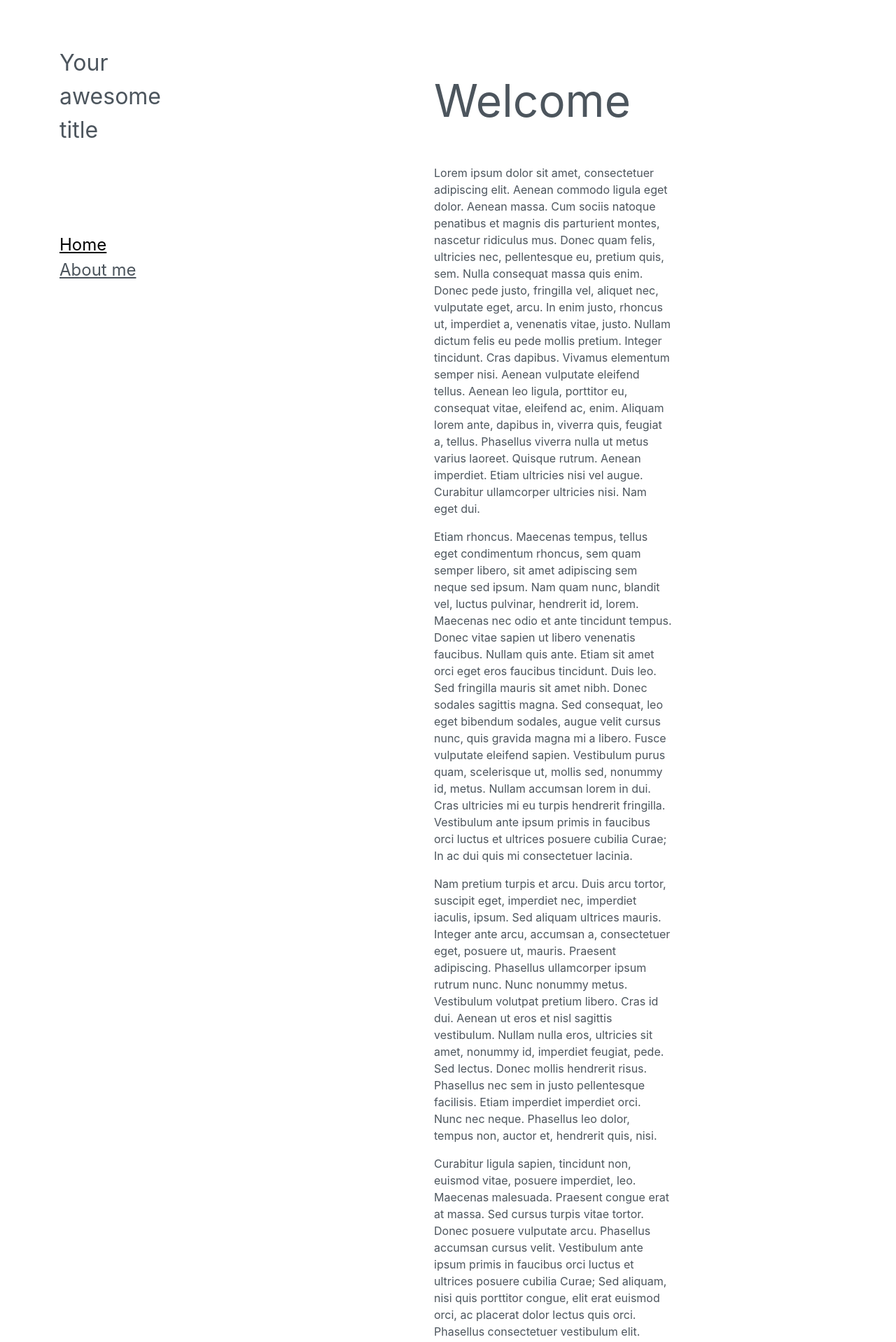
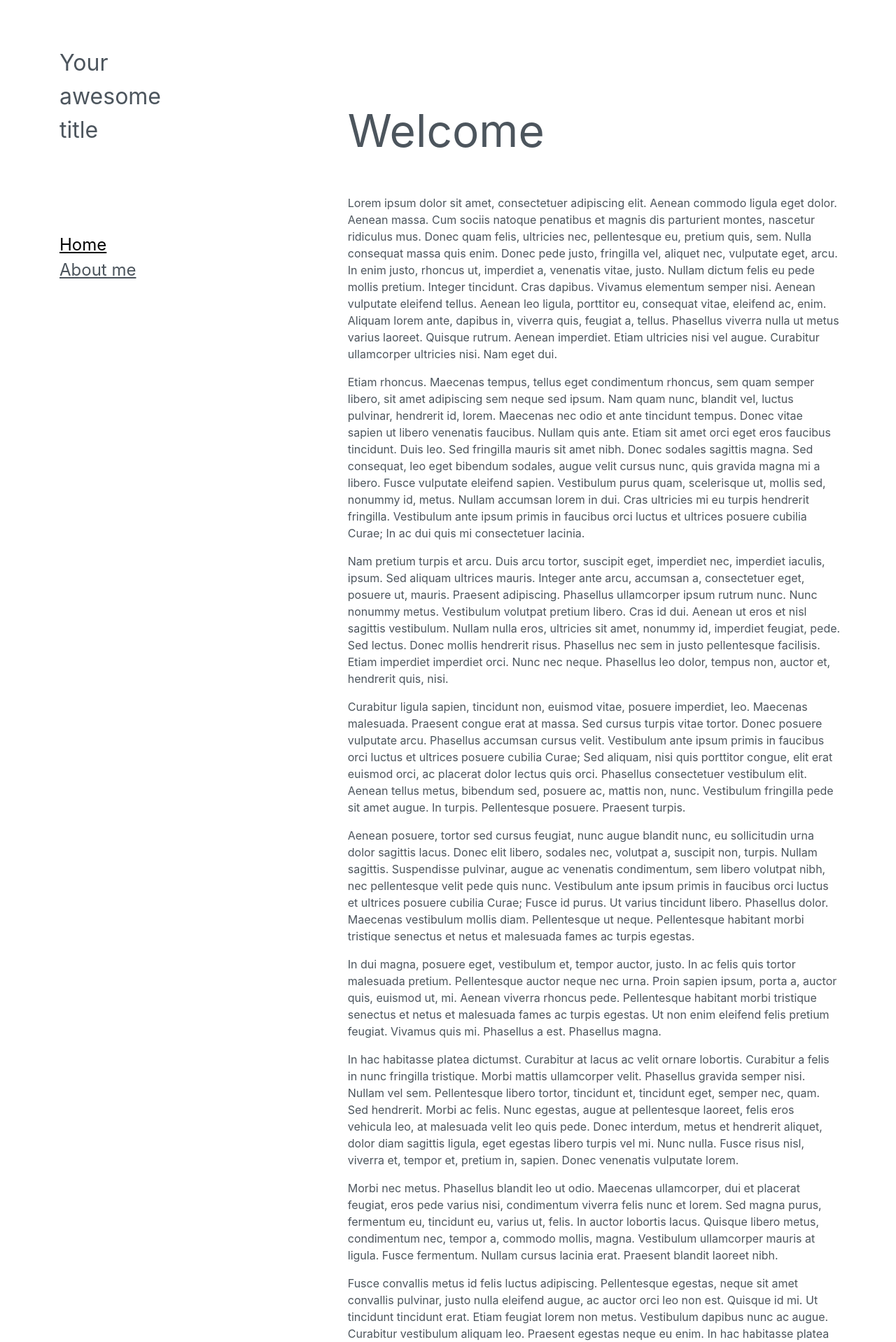
Before and after one commit to superpuffin/site, a Jekyll site: the page built from index.md, in a window 1280 px wide. Shown: the top 1918 px of the page at 70% size. Built offline with Jekyll 4.4.1, drawn with Linux system fonts in a browser that asks for light colours; nearby versions of some CDN libraries; some of the changed text lies outside the part shown.

Commit message:
Finish desktop media queries

```diff
--- /dev/null
+++ b/_sass/includes/_desktop.scss
@@ -0,0 +1,71 @@
+@include mediaLg {
+    .sidebar_bg {
+        width: $sidebar_width_l;
+        height: 100vh;
+
+    }
+
+    .sidebar {
+        padding:25px 25px 25px 65px;
+    }
+
+    .bg .container {
+        display: flex;
+        padding-right: calc(#{$sidebar_width_xl}/2);
+        justify-content: center;
+        width: calc(100vw - #{$sidebar_width_l});
+        height: 100vh;
+
+        .content {
+            margin: 6rem 0;
+        }
+    }
+}
+
+@include mediaXl {
+    .sidebar-bg {
+        height: 100vh;
+    }
+
+    .sidebar {
+        padding:45px 45px 45px 85px;
+    }
+
+    .bg {
+        margin-left: $sidebar_width_xl;
+
+        .container {
+            display: flex;
+            justify-content: center;
+            height: 100vh;
+
+            .content {
+                max-width: 55vw;
+            }
+        }
+    }
+}
+
+@include media2k {
+    .sidebar-bg {
+        height: 100vh;
+    }
+
+    .sidebar {
+        padding:55px 55px 55px 100px;
+    }
+
+    .bg {
+        margin-left: $sidebar_width_xl;
+
+        .container {
+            display: flex;
+            justify-content: center;
+            height: 100vh;
+
+            .content {
+                max-width: 45vw;
+            }
+        }
+    }
+}
--- a/_sass/includes/_layout.scss
+++ b/_sass/includes/_layout.scss
@@ -15,23 +15,20 @@ body {
     font-family: $fontfam;
     line-height: 1.5;
     margin: 0;
+    text-align: left;
 }
 
 .sidebar_bg {
-    width: $sidebar_width;
-    // height: 100vh; => in media queries!
     float: left;
     background-color: $sidebarbg;
     background-image: $sidebarbgi;
 }
 
 .sidebar {
-    padding:45px 45px 45px 85px;
     margin:0;
     color: $sidebar_text;
 
     .site-title {
-        // padding-left: 45px;
         width: calc(50% + 2rem);
         padding-bottom: 100px;
 
@@ -76,14 +73,7 @@ body {
     }
 }
 
-// .bg {
-//     margin-left: $sidebar_width;
-//     height: 100vh;
-//     background-position: center;
-// }
-
 .bg {
-    margin-left: $sidebar_width;
     height: 100vh;
     background: $bgcolor;
     background-position: center;
@@ -96,8 +86,7 @@ body {
     }
 
     .content {
-        // TO DO: media queries
-        margin: 6rem 20rem 0 15rem;
+        margin: 6rem 2rem;
         color: $textcolor;
 
         h1 {
--- a/_sass/includes/_mobile.scss
+++ b/_sass/includes/_mobile.scss
@@ -1,10 +1,5 @@
 // Large smartphones and tablets
 @include mediaMd {
-    body {
-        line-height: 1.5;
-        text-align: left;
-    }
-
     .sidebar_bg {
         width: 100vw;
         height: auto;
@@ -19,7 +14,7 @@
 
         .site-title {
             width: auto;
-            margin-right: 0;
+            padding: 0;
 
             a h1 {
                 font-size: 1.5rem;
--- a/_sass/includes/_vars.scss
+++ b/_sass/includes/_vars.scss
@@ -14,7 +14,8 @@ $sidebar_hover: set-hover-color($sidebarbg);
 
 // Typing
 $fontfam: -apple-system,BlinkMacSystemFont,"Segoe UI","Roboto","Oxygen","Ubuntu","Cantarell","Fira Sans","Droid Sans","Helvetica Neue",Arial,sans-serif;
-$sidebar_width: 380px;
+$sidebar_width_xl: 380px;
+$sidebar_width_l: calc(#{$sidebar_width_xl} - 100px);
 
 // Media Queries
 @mixin mediaSm {
@@ -30,13 +31,19 @@ $sidebar_width: 380px;
 }
 
 @mixin mediaLg {
-    @media screen and (min-width:769px) and (max-width:1170px) {
+    @media screen and (min-width:769px) and (max-width:1024px) {
         @content;
     }
 }
 
 @mixin mediaXl {
-    @media screen and (min-width:1171px) {
+    @media screen and (min-width:1024px) and (max-width:1440px) {
         @content;
     }
 }
+
+@mixin media2k {
+    @media screen and (min-width:1441px) {
+        @content;
+    }
+}
--- a/_sass/yb.scss
+++ b/_sass/yb.scss
@@ -4,3 +4,4 @@
 @import "includes/vars.scss";
 @import "includes/layout.scss";
 @import "includes/mobile.scss";
+@import "includes/desktop.scss";
```
